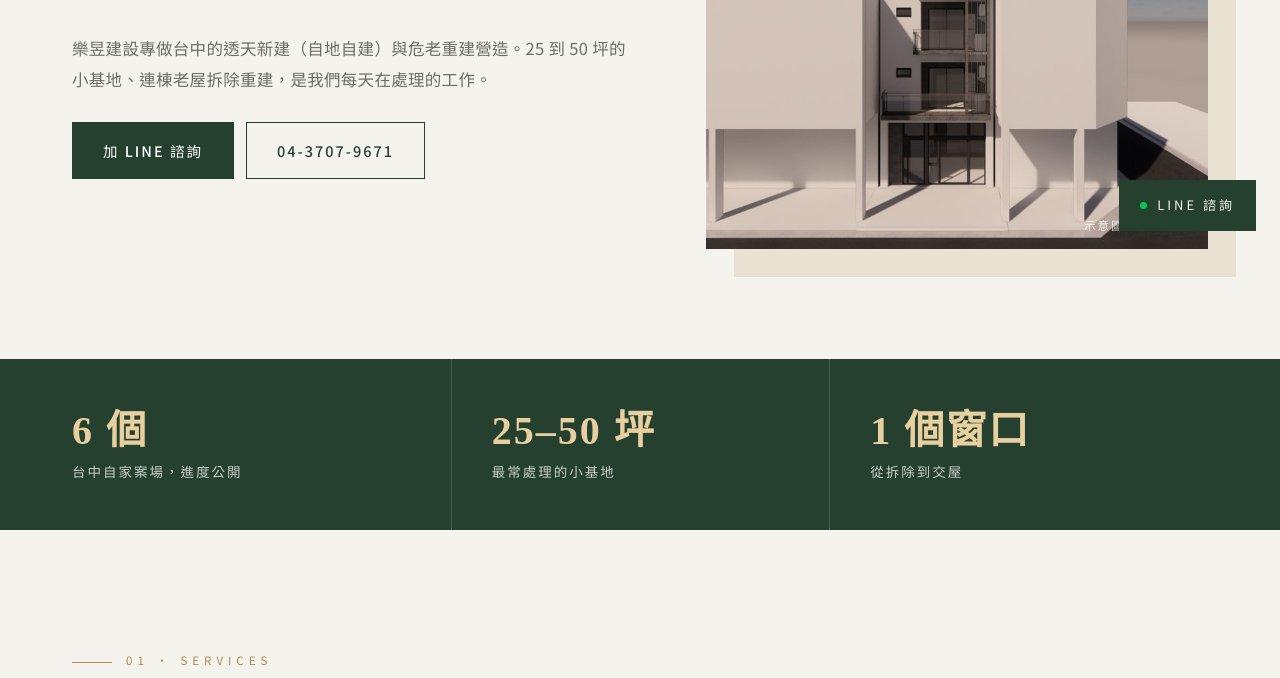
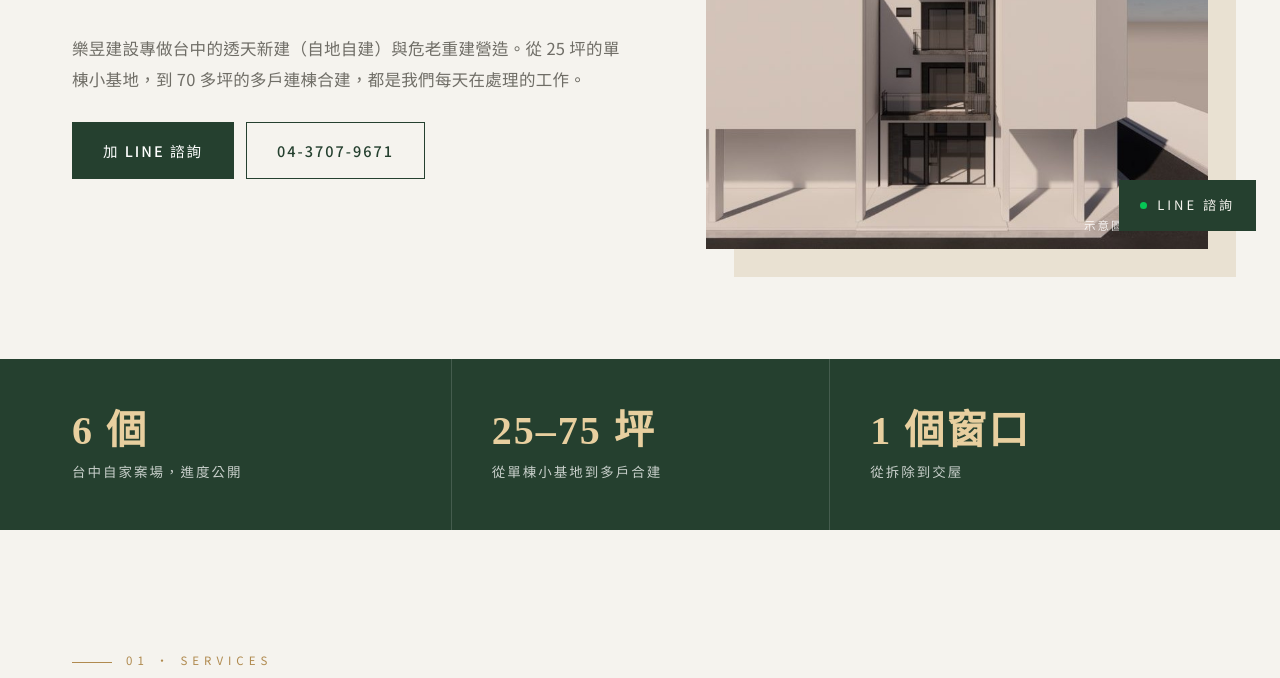
Before and after one commit to GztwE706/leyubuild, a plain HTML site: page index.html in a window 1280 px wide. Shown: the part 545-1223 px from the top of the page. Drawn offline with Linux system fonts and the light colour scheme.

Commit message:
Widen site-size range to 25–75 ping to include 正義段
Co-Authored-By: Claude Opus 5.5 <noreply@anthropic.com>
Claude-Session: https://claude.ai/code/session_01ThXRWXo7k9Mwd4YMxxGs7c

```diff
--- a/index.html
+++ b/index.html
@@ -6,7 +6,7 @@
 <script>window.dataLayer=window.dataLayer||[];function gtag(){dataLayer.push(arguments);}gtag('js',new Date());gtag('config','G-JQ2LMXZG2C');</script>
 <meta name="viewport" content="width=device-width,initial-scale=1">
 <title>樂昱建設｜台中透天新建・危老重建營造</title>
-<meta name="description" content="樂昱建設專做台中透天新建（自地自建）與危老重建營造，擅長 25 到 50 坪的小基地與連棟老屋重建。">
+<meta name="description" content="樂昱建設專做台中透天新建（自地自建）與危老重建營造，從 25 坪的單棟小基地到 70 多坪的多戶連棟合建。">
 <link rel="icon" href="favicon.svg" type="image/svg+xml">
 <link rel="canonical" href="https://leyubuild.com.tw/">
 <meta property="og:type" content="website">
@@ -28,7 +28,7 @@
     <div class="txt">
       <span class="kicker">TAICHUNG ・ LE YU CONSTRUCTION</span>
       <h1>小基地，<br>也能蓋出<br>好房子</h1>
-      <p>樂昱建設專做台中的透天新建（自地自建）與危老重建營造。25 到 50 坪的小基地、連棟老屋拆除重建，是我們每天在處理的工作。</p>
+      <p>樂昱建設專做台中的透天新建（自地自建）與危老重建營造。從 25 坪的單棟小基地，到 70 多坪的多戶連棟合建，都是我們每天在處理的工作。</p>
       <a class="btn line" href="https://line.me/R/ti/p/@481ytcmc" target="_blank" rel="noopener">加 LINE 諮詢</a><a class="btn ghost" href="tel:0437079671">04-3707-9671</a>
     </div>
     <div class="img" style="background-image:url(img/case-shunan-hero.jpg)"><small>示意圖・西屯案場</small></div>
@@ -37,7 +37,7 @@
 
 <div class="stats"><div class="wrap">
   <div class="s"><b>6 個</b><span>台中自家案場，進度公開</span></div>
-  <div class="s"><b>25–50 坪</b><span>最常處理的小基地</span></div>
+  <div class="s"><b>25–75 坪</b><span>從單棟小基地到多戶合建</span></div>
   <div class="s"><b>1 個窗口</b><span>從拆除到交屋</span></div>
 </div></div>
 
```
